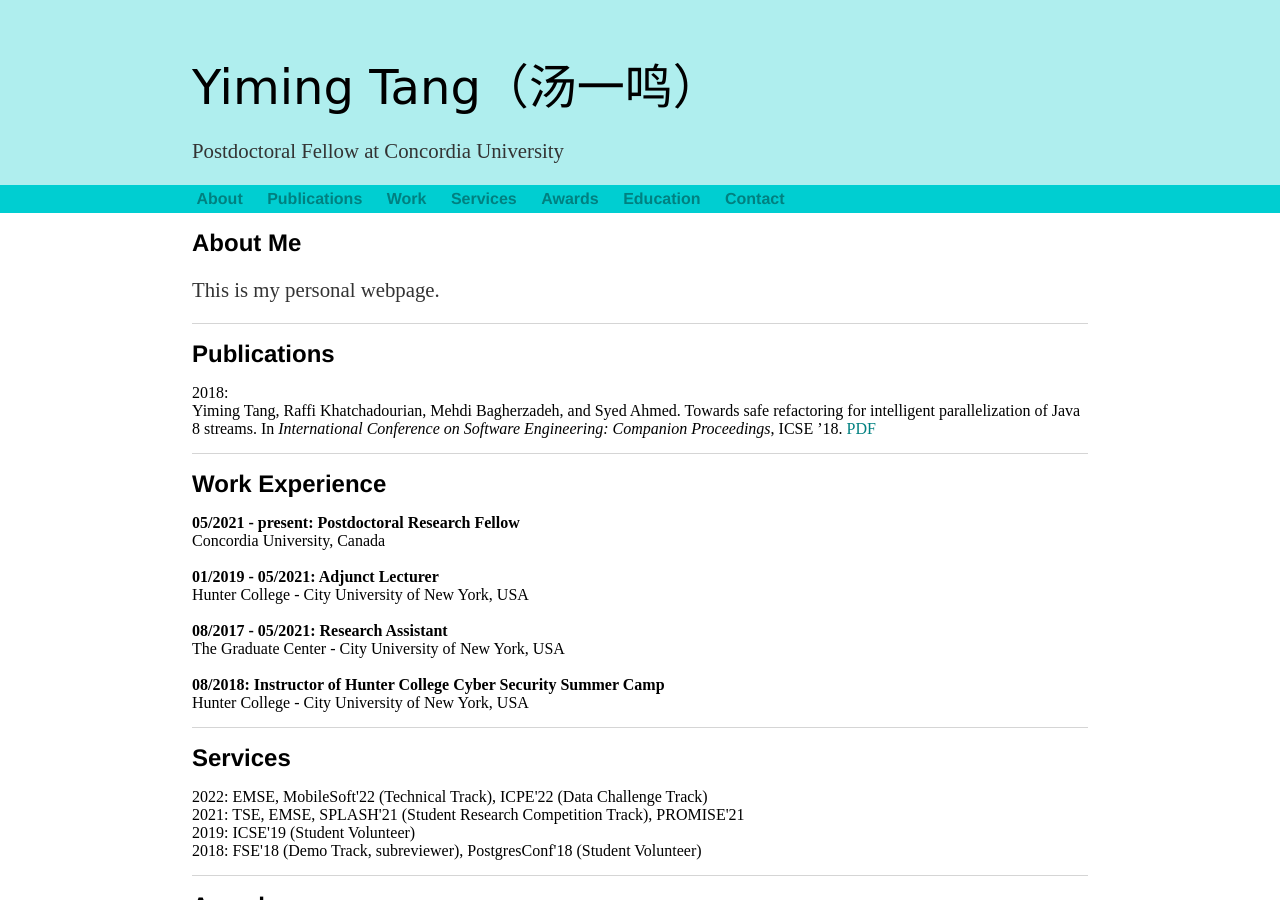
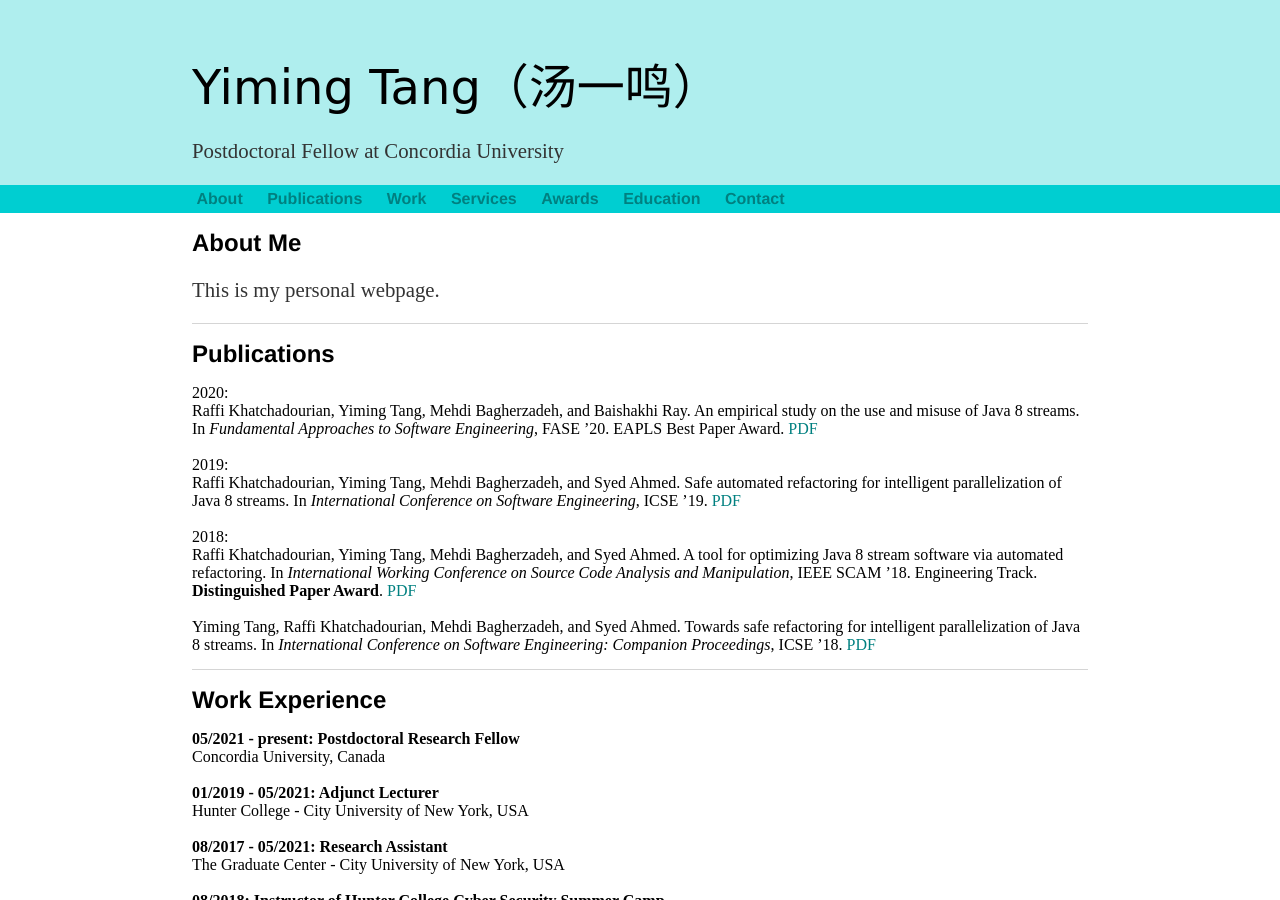
Before and after one commit to yiming-tang-cs/yiming-tang-cs.github.io, a Jekyll site: the page built from index.html, in a window 1280 px wide and 900 px high. Built offline with Jekyll 4.4.1, drawn with Linux system fonts in a browser that asks for light colours.

Commit message:
add publications

```diff
--- a/index.html
+++ b/index.html
@@ -11,7 +11,18 @@ title: Yiming Tang's personal webpage
 <div id="publications">
     <h1>Publications</h1>
 
+    2020:<br/>
+    Raffi Khatchadourian, Yiming Tang, Mehdi Bagherzadeh, and Baishakhi Ray. An empirical study on the use and misuse of Java 8 streams. In <i>Fundamental Approaches to Software Engineering</i>, FASE ’20. EAPLS Best Paper Award. <a href="https://academicworks.cuny.edu/cgi/viewcontent.cgi?article=1656&context=hc_pubs">PDF</a>
+    <br/>
+    <br/>
+    2019:<br/>
+    Raffi Khatchadourian, Yiming Tang, Mehdi Bagherzadeh, and Syed Ahmed. Safe automated refactoring for intelligent parallelization of Java 8 streams. In <i>International Conference on Software Engineering</i>, ICSE ’19. <a href="https://ieeexplore.ieee.org/stamp/stamp.jsp?tp=&arnumber=8811925">PDF</a>
+    <br/>
+    <br/>
     2018: <br/>
+    Raffi Khatchadourian, Yiming Tang, Mehdi Bagherzadeh, and Syed Ahmed. A tool for optimizing Java 8 stream software via automated refactoring. In <i>International Working Conference on Source Code Analysis and Manipulation</i>, IEEE SCAM ’18. Engineering Track. <b>Distinguished Paper Award</b>. <a href="https://ieeexplore.ieee.org/stamp/stamp.jsp?arnumber=8530715&casa_token=l_nI24Sep3YAAAAA:Em_jadrwR7r-i-W-GcafpYJDhLnhBbrvcZ3gYPcyl8SJVk1rr_8_FmweHjgfRwC7B5pIr8hooG-HTA&tag=1">PDF</a>
+    <br/>
+    <br/>
     Yiming Tang, Raffi Khatchadourian, Mehdi Bagherzadeh, and Syed Ahmed. Towards safe refactoring for intelligent parallelization of Java 8 streams. In <i>International Conference on Software Engineering: Companion Proceedings</i>, ICSE ’18. <a href="https://dl.acm.org/doi/pdf/10.1145/3183440.3195098?casa_token=49U0bOCiWp8AAAAA:FsonpqG1LQCaqC4FjYGFAC3bSAHfqIrw6m8sdVZ8OdzjuhU5A5KZ0iEFfdqrW8G0K-2dK3jgi2oHXA">PDF</a>
 </div>
 
```
